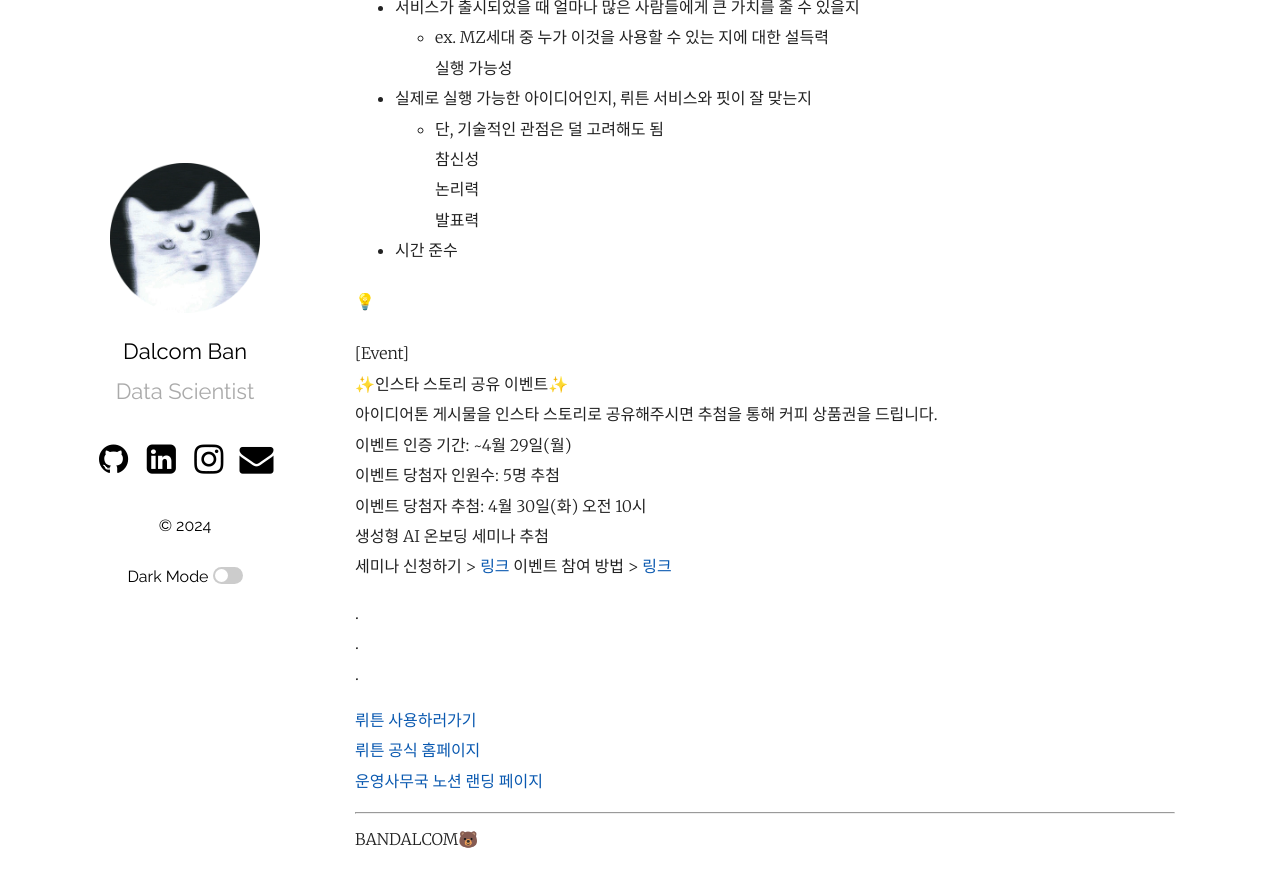
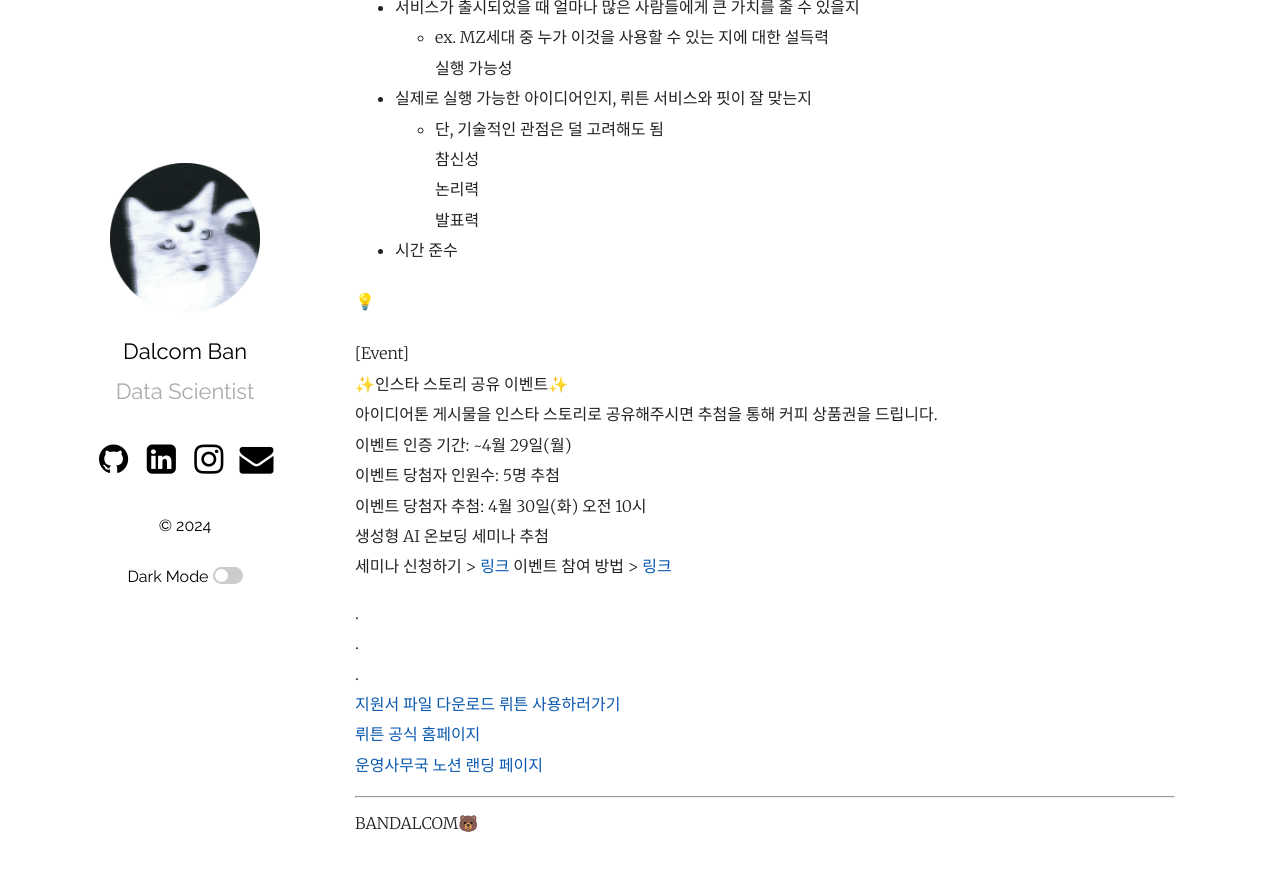
Before and after one commit to bandalcom/bandalcom.github.io, a Jekyll site: the page built from _posts/2024-04-21-Gen_AI_Ideathon.md, in a window 1280 px wide and 900 px high, scrolled down 2031 px. Shown: the top 887 px of the window. Built offline with Jekyll 4.4.1, drawn with Linux system fonts in a browser that asks for light colours; comment, search, counter and statistics services are not loaded.

Commit message:
Ideathon Post Fix3

```diff
--- a/_posts/2024-04-21-Gen_AI_Ideathon.md
+++ b/_posts/2024-04-21-Gen_AI_Ideathon.md
@@ -106,7 +106,7 @@
 .
 .
 .
-
+[지원서 파일 다운로드](https://drive.google.com/file/d/1linY-z4Sdt7PpnNS10HvDrcIRrEwshgb/view?usp=sharing)
 [뤼튼 사용하러가기](https://wrtn.ai/)
 [뤼튼 공식 홈페이지](https://wrtn.io/)
 [운영사무국 노션 랜딩 페이지](https://dalcomban.notion.site/Wrtn-at-KNU-bdfaa57e70744417a6bb772b53de9683)
```
